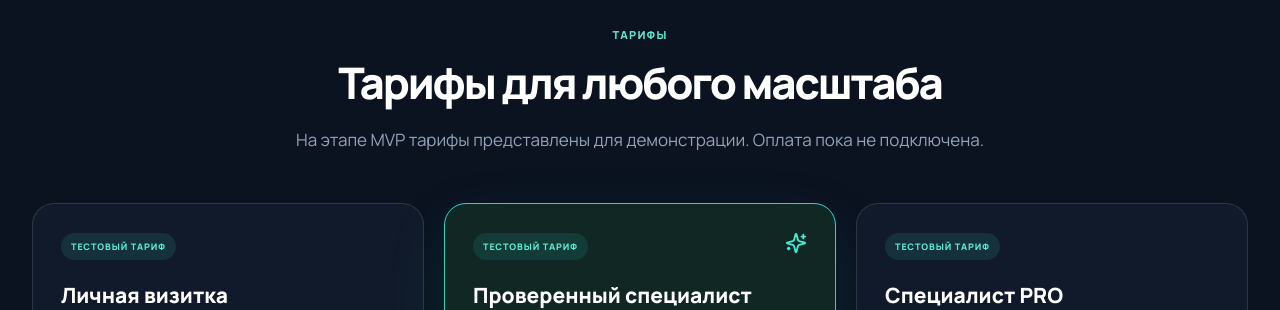
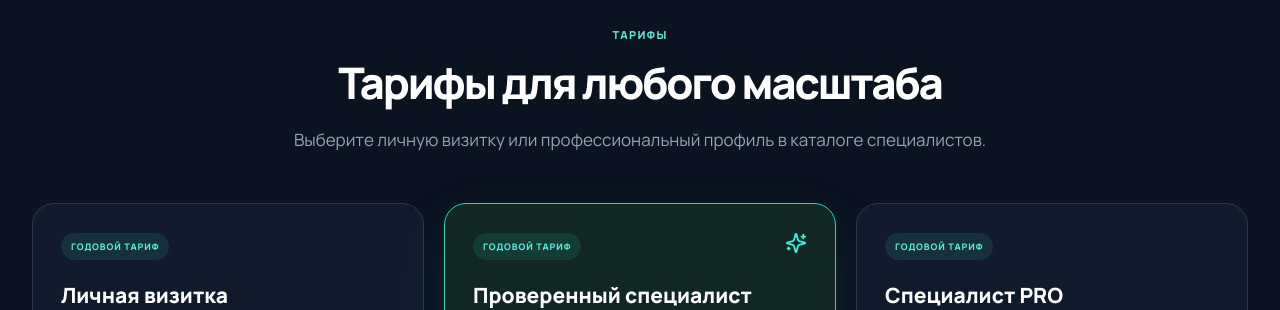
Before and after one commit to Raqibj021/card-tj2, a React (Vite) app: page / in a window 1280 px wide. Shown: the part 3140-3450 px from the top of the page. Built offline with nearby package versions, Linux system fonts and the light colour scheme; no server answers.

Commit message:
Add specialist plan selection and forms

```diff
--- a/src/data/i18n.ts
+++ b/src/data/i18n.ts
@@ -44,8 +44,8 @@ const ru = {
   chooseDesign: "Выбрать этот дизайн",
   pricingTitle: "Тарифы для любого масштаба",
   pricingText:
-    "На этапе MVP тарифы представлены для демонстрации. Оплата пока не подключена.",
-  testTariff: "Тестовый тариф",
+    "Выберите личную визитку или профессиональный профиль в каталоге специалистов.",
+  testTariff: "Годовой тариф",
   free: "Бесплатный",
   professional: "Профессиональный",
   corporate: "Корпоративный",
@@ -210,8 +210,8 @@ const tj: Record<CopyKey, string> = {
   chooseDesign: "Ин дизайнро интихоб кардан",
   pricingTitle: "Нарҳҳо барои ҳар андоза",
   pricingText:
-    "Дар марҳилаи MVP нархҳо барои намоиш мебошанд. Пардохт ҳоло пайваст нашудааст.",
-  testTariff: "Нархи санҷишӣ",
+    "Варақаи шахсӣ ё профили касбиро дар феҳристи мутахассисон интихоб кунед.",
+  testTariff: "Тарофаи солона",
   free: "Ройгон",
   professional: "Касбӣ",
   corporate: "Корпоративӣ",
@@ -371,8 +371,8 @@ const en: Record<CopyKey, string> = {
   chooseDesign: "Choose this design",
   pricingTitle: "Plans for every scale",
   pricingText:
-    "At the MVP stage, plans are for demonstration only. Payments are not connected yet.",
-  testTariff: "Test plan",
+    "Choose a personal card or a professional profile in the specialist directory.",
+  testTariff: "Annual plan",
   free: "Free",
   professional: "Professional",
   corporate: "Corporate",
```
